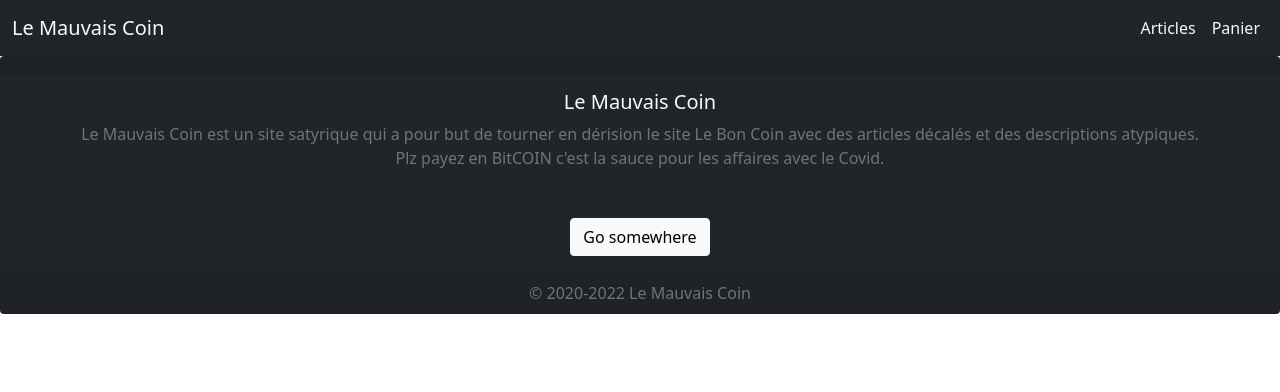
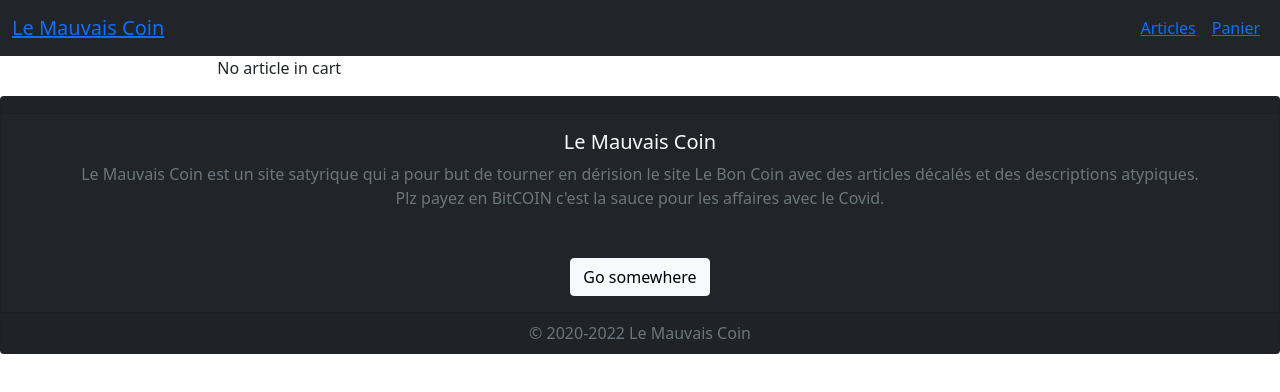
Before and after one commit to Orrigine/Le-Mauvais-Coin, a React (Create React App) app in the folder lmc/: page /cart in a window 1280 px wide. Shown: the top 392 px of the page. Built offline with nearby package versions, Linux system fonts and the light colour scheme.

Commit message:
cart upgraded (yes)

```diff
--- a/lmc/src/app/App.js
+++ b/lmc/src/app/App.js
@@ -23,22 +23,28 @@ class App extends Component {
     }
 
     addArticleToCart = (article) => {
-        this.setState({
-            cart: [
+        const kart = [
                 ...this.state.cart,
                 article
             ]
+        this.setState({cart: kart})
+    }
 
-        })
+    remArticleFromCart = (article) => {
+        const kart = this.state.cart.filter(item => item.id !== article.id);
+        this.setState({ cart: kart });
     }
+
+
+
     render(){
         return (
 
             <Router>
       <Routes>
         <Route exact path='/' element={<Home mettre toute injection articles paniers etc />} />
-        <Route exact path='/browse' element={<Browse addArticleToCart={this.addArticleToCart} />} />
-        <Route exact path='/cart' element={<Cart />} />
+        <Route exact path='/browse' element={<Browse addArticleToCart={this.addArticleToCart} remArticleFromCart={this.remArticleFromCart} />} />
+        <Route exact path='/cart' element={<Cart cart={this.state.cart} addArticleToCart={this.addArticleToCart} remArticleFromCart={this.remArticleFromCart}/>} />
       </Routes>
     </Router>
   );
--- a/lmc/src/components/Article.js
+++ b/lmc/src/components/Article.js
@@ -1,20 +1,22 @@
 import { Component } from "react";
 import { Button, Card, Col } from "react-bootstrap";
+import { Link } from "react-router-dom";
 import "../css/Article.css"
-
-import { Link } from "react-router-dom";
 
 class Article extends Component {
   constructor(props) {
       super(props)
       this.state = {
-          inCart: false
+          inCart: this.props.inCart
       }
   }
   addToCart() {
     this.setState({inCart:true});
-    this.props.addArticleToCart(this.props.article);
-    console.log(this.props.data)
+    this.props.addArticleToCart(this.props.data);
+  }
+  remFromCart() {
+    this.setState({inCart:false});
+    this.props.remArticleFromCart(this.props.data);
   }
   render() {
     //console.log(this.props.data.attributes.Image.data);
@@ -28,7 +30,19 @@ class Article extends Component {
                   <Card.Text>
                       {this.props.data.attributes.description}
                   </Card.Text>
-                  {[this.state.inCart ? <Link to="/cart"><Button variant="success">Added to Cart - Show Cart</Button></Link> : <Button variant="primary" onClick={() => this.addToCart()}>Add to Cart</Button>]}
+                  {this.state.inCart ?
+                    <>
+                      {this.props.inCart ?
+                      <>
+                        <Button variant="primary" onClick={() => this.addToCart()}>One more!</Button>
+                        <Button variant="primary" onClick={() => this.remFromCart()}>One less!</Button>
+                      </>
+                      : <>
+                        <Button variant="success"><Link to="/cart">Added to Cart - Show Cart</Link></Button>
+                        <Button variant="primary" onClick={() => this.remFromCart()}>Cancel</Button>
+                      </>}
+                    </>
+                    : <Button variant="primary" onClick={() => this.addToCart()}>Add to Cart</Button>}
               </Card.Body>
             </Card>
           </Col>
--- a/lmc/src/components/MyNavbar.js
+++ b/lmc/src/components/MyNavbar.js
@@ -1,5 +1,6 @@
 import React, { Component } from 'react';
 import { Button, Container, FormControl, Nav, Navbar } from 'react-bootstrap';
+import { Link } from 'react-router-dom';
 import "../css/Navbar.css"
 
 
@@ -15,7 +16,7 @@ class SearchNavbar extends Component {
             <>
             <Navbar bg="dark" expand="lg">
                 <Container fluid>
-                    <Navbar.Brand className="text-light" href="/">Le Mauvais Coin</Navbar.Brand>
+                    <Navbar.Brand className="text-light"><Link to="/">Le Mauvais Coin</Link></Navbar.Brand>
                     <Navbar.Toggle aria-controls="navbarScroll" />
                     <Navbar.Collapse id="navbarScroll">
                     {
@@ -39,14 +40,13 @@ class SearchNavbar extends Component {
                         className="d-flex"
                         style={{ maxHeight: '100px' }}
                         navbarScroll
-                    >
-                        <Nav.Link className="text-light hover-light" href="/browse"> Articles </Nav.Link>
-                        <Nav.Link className="text-light hover-light" href="/cart"> Panier </Nav.Link>
+                    >:
+                        <Nav.Link className="text-light hover-light"><Link to="/browse"> Articles </Link></Nav.Link>
+                        <Nav.Link className="text-light hover-light"><Link to="/cart"> Panier </Link></Nav.Link>
                     </Nav>
                     </Navbar.Collapse>
                 </Container>
             </Navbar>
-
             </>
         )
     }
--- a/lmc/src/pages/Browse.js
+++ b/lmc/src/pages/Browse.js
@@ -3,7 +3,7 @@
 import React, {
     Component
 } from 'react';
-import { Row } from "react-bootstrap";
+import { Row, Col } from "react-bootstrap";
 import SearchNavbar from '../components/MyNavbar';
 import Footer from '../components/Footer'
 import Article from "../components/Article";
@@ -35,7 +35,12 @@ class Browse extends Component {
             <>
                 <SearchNavbar showSearch={true}  />
                 <Row>
-                    {this.state.articles.data && this.state.articles.data.map((article, i) => <Article addArticleToCart={this.props.addArticleToCart} data={article} />)};
+                    <Col sm="2" /><Col sm="8">
+                        <Row>
+                        {this.state.articles.data && this.state.articles.data.map((article, i) =>
+                            <Article addArticleToCart={this.props.addArticleToCart} remArticleFromCart={this.props.remArticleFromCart} data={article} />)}
+                        </Row>
+                    </Col>
                 </Row>
                 <Footer/>
             </>
--- a/lmc/src/pages/Cart.js
+++ b/lmc/src/pages/Cart.js
@@ -1,6 +1,8 @@
 import React, { Component } from 'react';
 import SearchNavbar from '../components/MyNavbar';
 import Footer from '../components/Footer'
+import { Row, Col } from "react-bootstrap";
+import Article from "../components/Article";
 
 class Cart extends Component {
 
@@ -8,12 +10,22 @@ class Cart extends Component {
   render() {
     return (
         <>
-            <SearchNavbar/>
+        <SearchNavbar/>
 
 
+        <Row>
+          <Col sm="2" /><Col sm="8">
+            <Row>
+              {this.props.cart.length === 0 ?<>
+                  <p>No article in cart</p>
+                </>
+                : this.props.cart.map((article, i) => <Article addArticleToCart={this.props.addArticleToCart} remArticleFromCart={this.props.remArticleFromCart} data={article} inCart={true} />)
+              }
+            </Row>
+          </Col>
+        </Row>
 
-
-            <Footer/>
+        <Footer/>
         </>
     );
   }
--- a/lmc/src/pages/Home.js
+++ b/lmc/src/pages/Home.js
@@ -5,6 +5,7 @@ import SearchNavbar from '../components/MyNavbar'
 
 import {Link} from 'react-router-dom';
 import Footer from '../components/Footer'
+import { Row, Col } from "react-bootstrap";
 
 
 class Home extends Component {
@@ -12,12 +13,15 @@ class Home extends Component {
         return (
             <>
             <SearchNavbar />
-
+            <Row>
+                <Col sm="2" /><Col sm="8">
             <h1> Bi1venue sur Le Mauvais Coin ! </h1>
             <div>
                 <Link to="/browse"> Nos articles ! </Link>
                 <Link to="/cart"> Panier </Link>
             </div>
+                </Col>
+            </Row>
             <Footer/>
             </>
 
```
Also changed, not shown: lmc/src/components/Menu.js (added), lmc/src/coucou.html (deleted), 1 other file (tests, documents, lock files or other folders).
